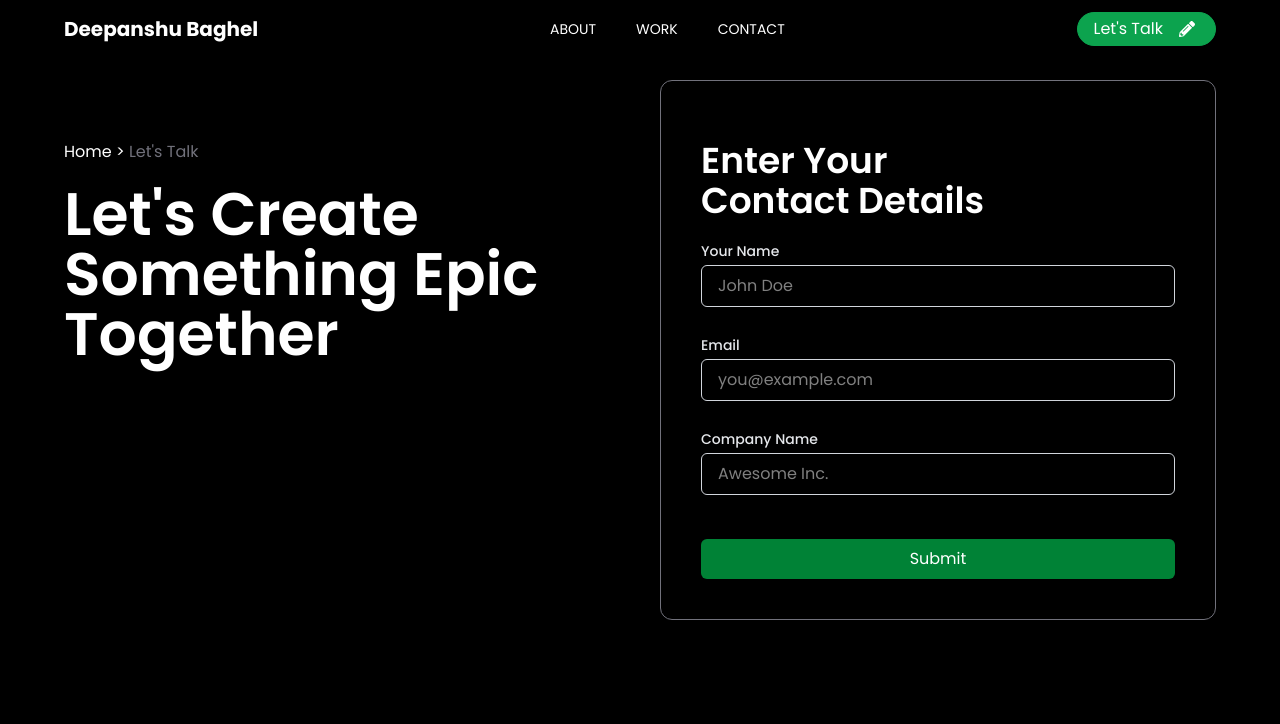
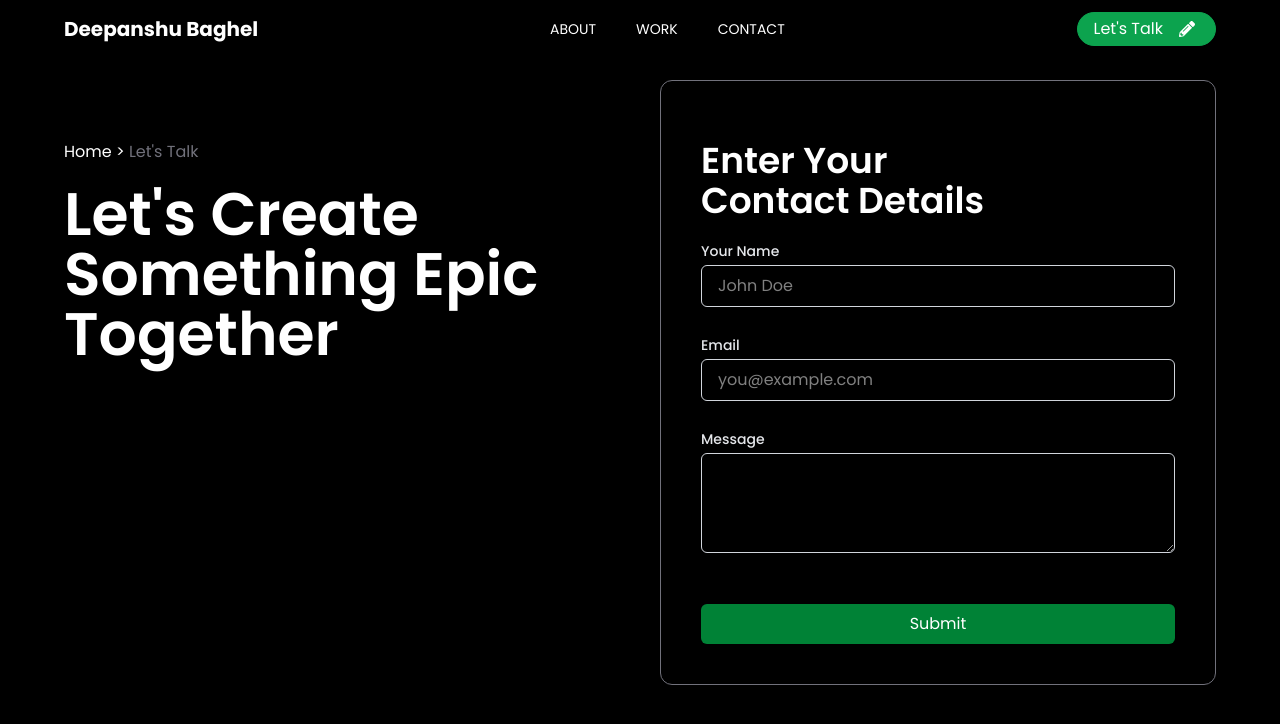
Before and after one commit to Deepanshuu06/PERSONAL-PROTFOLIO-V2, a React (Vite) app: page /contact in a window 1280 px wide. Shown: the top 724 px of the page. Built offline with nearby package versions, Linux system fonts and the light colour scheme.

Commit message:
nav logo error fixed

```diff
--- a/src/components/Contact.jsx
+++ b/src/components/Contact.jsx
@@ -63,18 +63,16 @@ function Contact() {
 
               <div>
                 <label
-                  htmlFor="company_name"
+                  htmlFor="message"
                   className="block text-sm font-medium text-gray-200"
                 >
-                  Company Name
+                  Message
                 </label>
-                <input
-                  className="mt-1 w-full px-4 py-2 border border-gray-300 rounded-md focus:outline-none "
-                  type="text"
-                  name="Company_Name"
-                  id="company_name"
-                  placeholder="Awesome Inc."
-                />
+                <textarea
+                className="mt-1 w-full h-25 px-4 py-2 border border-gray-300 rounded-md focus:outline-none "
+                name="Message"
+                id="message"
+                ></textarea>
               </div>
 
               <button
--- a/src/components/Navbar.jsx
+++ b/src/components/Navbar.jsx
@@ -43,7 +43,7 @@ function Navbar() {
             {personalDetails.name}
           </h1>
         </Link>
-        <Link to={"/"} className="lg:hidden">
+        <Link to={"/"} onClick={()=>toggleMobileMenu()} className="lg:hidden">
           <h1 className="font-bold text-xl cursor-pointer">
             {personalDetails.name.split(" ")[0]}
           </h1>
```
